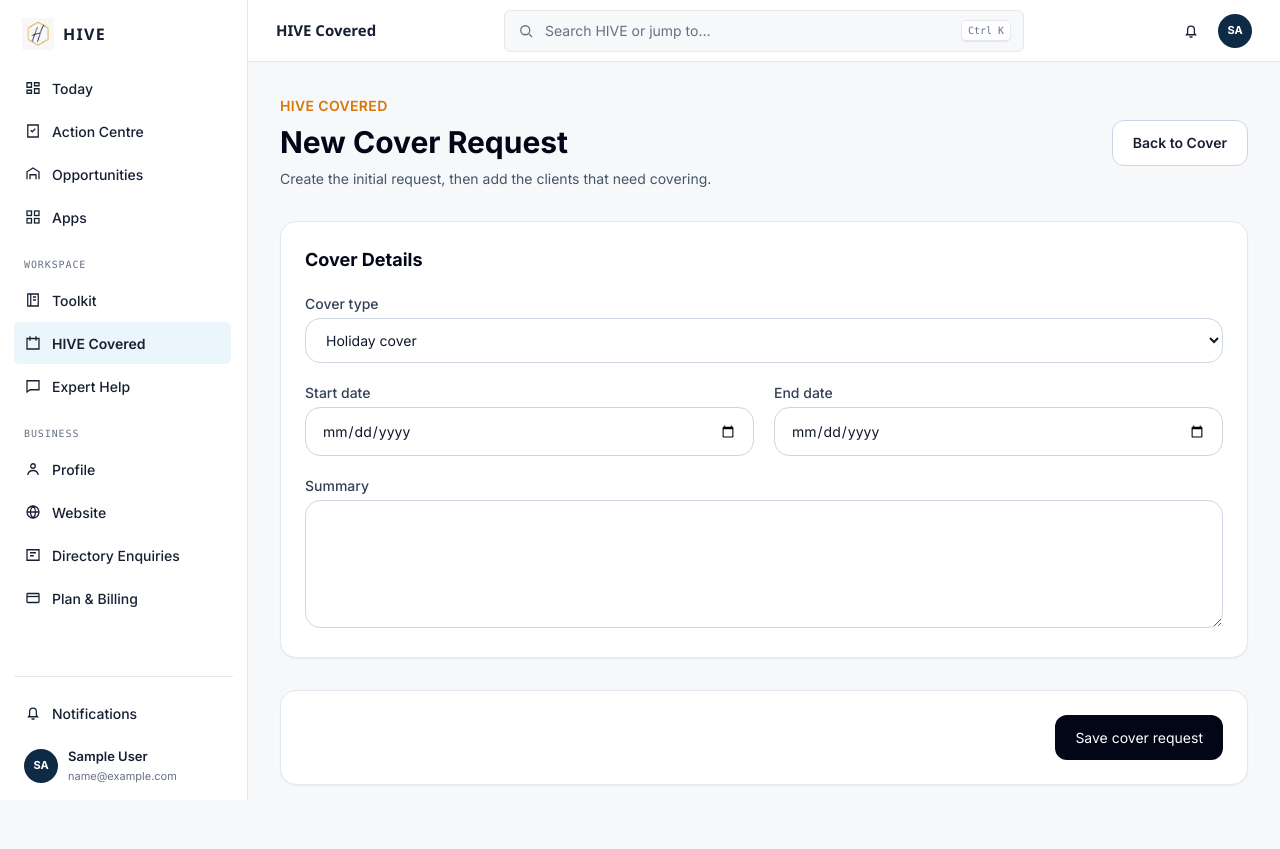
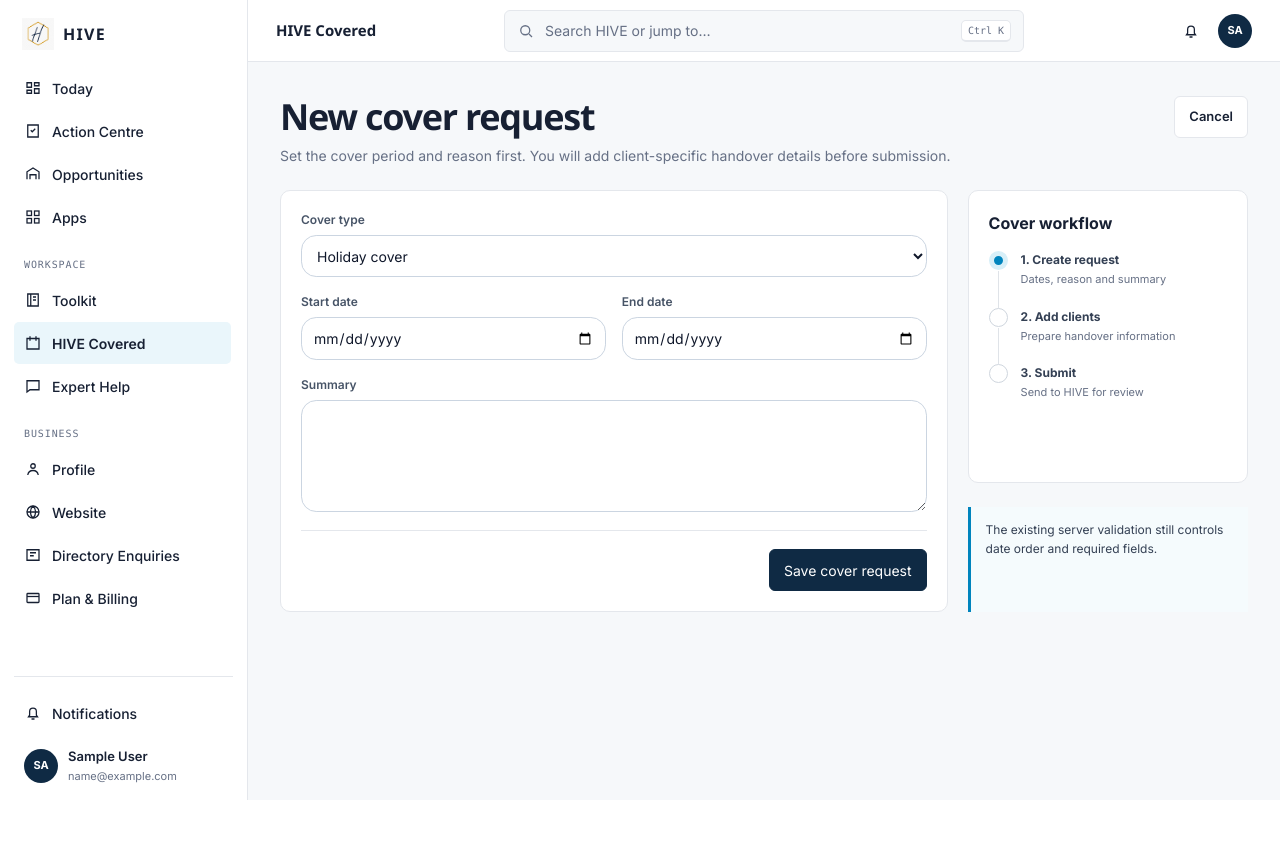
Before and after one commit to Dolman17/hive, a Flask app: page /cover/new in a window 1280 px wide. After the commit the page ends 800 px from the top, so only its background shows below. Run offline with Flask 3, Linux system fonts and the light colour scheme; the visitor is signed in with stand-in values (Sample User, id 1); data comes from the database, SQL or seed files in the repository; data that the repository does not hold is empty; some libraries are stand-ins or nearby versions.

Commit message:
Redesign new HIVE Covered request form

```diff
--- a/templates/cover/new.html
+++ b/templates/cover/new.html
@@ -1,69 +1,11 @@
 {% extends "base.html" %}
-
+{% block title %}New Cover Request · HIVE{% endblock %}
 {% block content %}
-
-<div class="mb-8 flex flex-col md:flex-row md:items-center md:justify-between gap-4">
-    <div>
-        <p class="text-sm font-semibold text-amber-600 uppercase tracking-wide">
-            HIVE Covered
-        </p>
-
-        <h1 class="text-3xl font-bold text-slate-950 mt-2">
-            New Cover Request
-        </h1>
-
-        <p class="text-slate-600 mt-2">
-            Create the initial request, then add the clients that need covering.
-        </p>
-    </div>
-
-    <a href="{{ url_for('cover_list') }}"
-       class="rounded-xl bg-white border border-slate-300 text-slate-800 px-5 py-3 text-sm font-semibold hover:bg-slate-50">
-        Back to Cover
-    </a>
-</div>
-
-<form method="POST" class="space-y-8">
-    {{ form.hidden_tag() }}
-
-    <div class="bg-white rounded-2xl border border-slate-200 p-6 shadow-sm">
-        <h2 class="text-lg font-bold text-slate-950 mb-5">Cover Details</h2>
-
-        <div class="grid grid-cols-1 md:grid-cols-2 gap-5">
-            <div class="md:col-span-2">
-                {{ form.cover_type.label(class="block text-sm font-medium text-slate-700 mb-1") }}
-                {{ form.cover_type(class="w-full rounded-xl border border-slate-300 px-4 py-3 bg-white") }}
-                {% for error in form.cover_type.errors %}
-                    <p class="text-sm text-red-600 mt-1">{{ error }}</p>
-                {% endfor %}
-            </div>
-
-            <div>
-                {{ form.start_date.label(class="block text-sm font-medium text-slate-700 mb-1") }}
-                {{ form.start_date(class="w-full rounded-xl border border-slate-300 px-4 py-3") }}
-                {% for error in form.start_date.errors %}
-                    <p class="text-sm text-red-600 mt-1">{{ error }}</p>
-                {% endfor %}
-            </div>
-
-            <div>
-                {{ form.end_date.label(class="block text-sm font-medium text-slate-700 mb-1") }}
-                {{ form.end_date(class="w-full rounded-xl border border-slate-300 px-4 py-3") }}
-                {% for error in form.end_date.errors %}
-                    <p class="text-sm text-red-600 mt-1">{{ error }}</p>
-                {% endfor %}
-            </div>
-
-            <div class="md:col-span-2">
-                {{ form.summary.label(class="block text-sm font-medium text-slate-700 mb-1") }}
-                {{ form.summary(class="w-full rounded-xl border border-slate-300 px-4 py-3 min-h-32") }}
-            </div>
-        </div>
-    </div>
-
-    <div class="bg-white rounded-2xl border border-slate-200 p-6 shadow-sm flex justify-end">
-        {{ form.submit(class="rounded-xl bg-slate-950 text-white px-5 py-3 text-sm font-semibold hover:bg-slate-800 cursor-pointer") }}
-    </div>
-</form>
-
+<link rel="stylesheet" href="{{ url_for('static', filename='css/hive-phase4.css') }}">
+<div class="hive-workspace">
+<header class="hive-workspace-head"><div><h1>New cover request</h1><p>Set the cover period and reason first. You will add client-specific handover details before submission.</p></div><div class="hive-workspace-actions"><a class="hive-btn" href="{{ url_for('cover_list') }}">Cancel</a></div></header>
+<form method="POST" class="hive-form-shell">{{ form.hidden_tag() }}
+<section class="hive-panel hive-form-panel"><div class="hive-form-grid"><div class="hive-field is-wide">{{ form.cover_type.label }}{{ form.cover_type() }}{% for error in form.cover_type.errors %}<p class="hive-field-error">{{ error }}</p>{% endfor %}</div><div class="hive-field">{{ form.start_date.label }}{{ form.start_date() }}{% for error in form.start_date.errors %}<p class="hive-field-error">{{ error }}</p>{% endfor %}</div><div class="hive-field">{{ form.end_date.label }}{{ form.end_date() }}{% for error in form.end_date.errors %}<p class="hive-field-error">{{ error }}</p>{% endfor %}</div><div class="hive-field is-wide">{{ form.summary.label }}{{ form.summary() }}{% for error in form.summary.errors %}<p class="hive-field-error">{{ error }}</p>{% endfor %}</div></div><div class="hive-form-actions">{{ form.submit(class_='hive-btn hive-btn--primary') }}</div></section>
+<aside class="hive-workspace"><section class="hive-panel"><div class="hive-section"><h2>Cover workflow</h2><div class="hive-stepper" style="margin-top:16px"><div class="hive-step is-current"><span class="hive-step-mark"></span><div class="hive-step-copy"><strong>1. Create request</strong><span>Dates, reason and summary</span></div></div><div class="hive-step"><span class="hive-step-mark"></span><div class="hive-step-copy"><strong>2. Add clients</strong><span>Prepare handover information</span></div></div><div class="hive-step"><span class="hive-step-mark"></span><div class="hive-step-copy"><strong>3. Submit</strong><span>Send to HIVE for review</span></div></div></div></div></section><div class="hive-notice">The existing server validation still controls date order and required fields.</div></aside>
+</form></div>
 {% endblock %}
```
